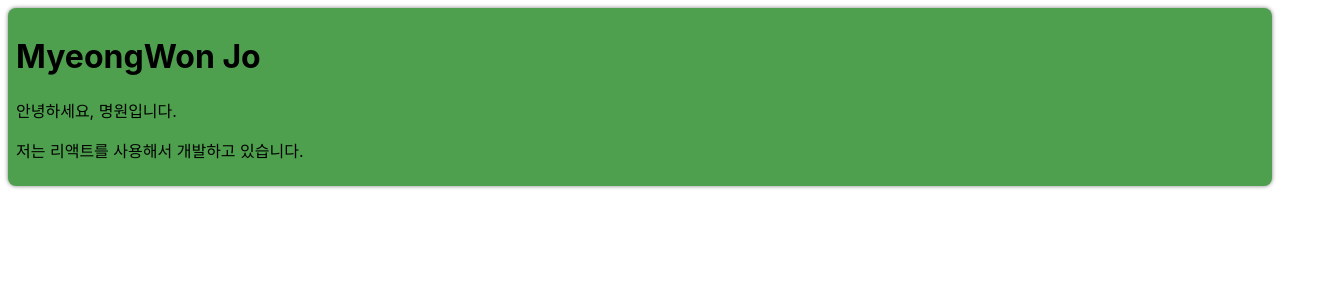
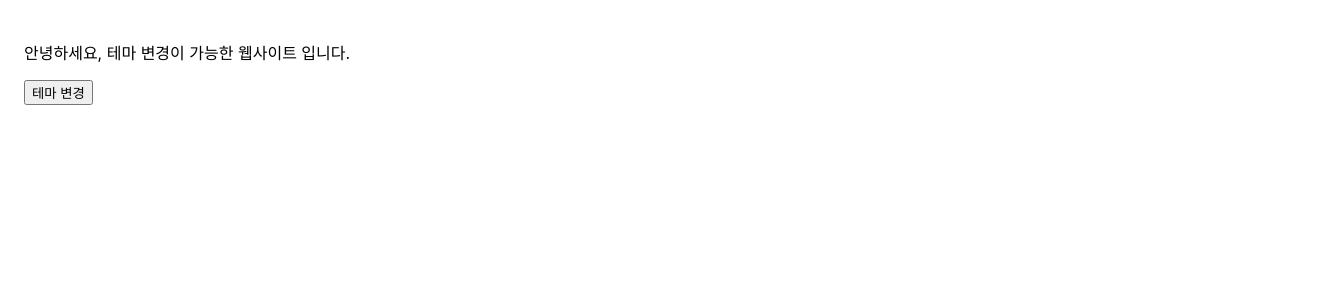
Before and after one commit to myeongwon2/React-study, a React (Create React App) app: page / in a window 1280 px wide. Shown: the top 300 px of the page, 1328 px wide, since content can reach past the window. Built offline with nearby package versions, Linux system fonts and the light colour scheme.

Commit message:
Context Study

```diff
--- /dev/null
+++ b/src/chapter_14/DarkOrLight.jsx
@@ -0,0 +1,23 @@
+import React, { useCallback, useState } from "react";
+import MainContent from "./MainContent";
+import ThemeContext from "./ThemeContext";
+
+function DarkOrLight(props) {
+  const [theme, setTheme] = useState("light");
+
+  const toggleTheme = useCallback(() => {
+    if (theme == "light") {
+      setTheme("dark");
+    } else if (theme == "dark") {
+      setTheme("light");
+    }
+  }, [theme]);
+
+  return (
+    <ThemeContext.Provider value={{ theme, toggleTheme }}>
+      <MainContent />
+    </ThemeContext.Provider>
+  );
+}
+
+export default DarkOrLight;
--- /dev/null
+++ b/src/chapter_14/MainContent.jsx
@@ -0,0 +1,22 @@
+import React, { useContext } from "react";
+import ThemeContext from "./ThemeContext";
+
+function MainContent(props) {
+  const { theme, toggleTheme } = useContext(ThemeContext);
+  return (
+    <div
+      style={{
+        width: "100vw",
+        height: "100vh",
+        padding: "1.5rem",
+        backgroundColor: theme == "light" ? "white" : "black",
+        color: theme == "light" ? "black" : "white",
+      }}
+    >
+      <p>안녕하세요, 테마 변경이 가능한 웹사이트 입니다.</p>
+      <button onClick={toggleTheme}>테마 변경</button>
+    </div>
+  );
+}
+
+export default MainContent;
--- /dev/null
+++ b/src/chapter_14/ThemeContext.jsx
@@ -0,0 +1,6 @@
+import React from "react";
+
+const ThemeContext = React.createContext();
+ThemeContext.displayName = "ThemeContext";
+
+export default ThemeContext;
--- a/src/index.js
+++ b/src/index.js
@@ -15,12 +15,13 @@
 import SignUp from "./chapter_11/SignUp";
 import Calculator from "./chapter_12/Calculator";
 import ProfileCard from "./chapter_13/ProfileCard";
+import DarkOrLight from "./chapter_14/DarkOrLight";
 
 const rootNode = document.getElementById("root");
 
 ReactDOM.createRoot(rootNode).render(
   <React.StrictMode>
-    <ProfileCard />
+    <DarkOrLight />
   </React.StrictMode>
 );
 
```
